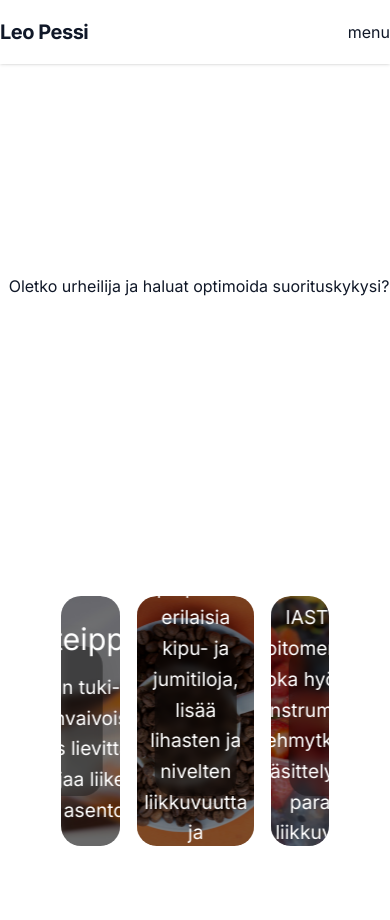
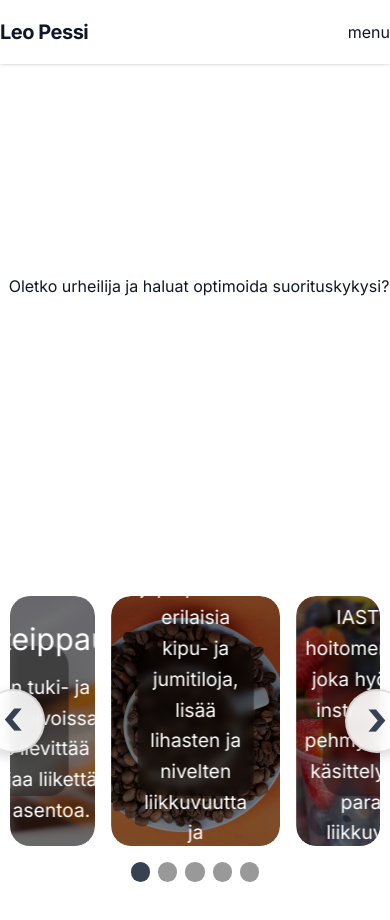
Before and after one commit to J-Laine/leo_ns, a Next.js app: page / in a window 390 px wide. Shown: the top 920 px of the page. Built offline with nearby package versions, Linux system fonts and the light colour scheme.

Commit message:
Refactor ServiceCarousel buttons and styles; improve dark mode support and enhance button interactions

```diff
--- a/src/components/Carousel/ServiceCarousel.tsx
+++ b/src/components/Carousel/ServiceCarousel.tsx
@@ -133,7 +133,6 @@ export default function ServiceCarousel() {
           disabled={prevDisabled}
           aria-label="Previous slide"
         >
-          ←
         </button>
 
         {/* Main carousel */}
@@ -170,7 +169,6 @@ export default function ServiceCarousel() {
           disabled={nextDisabled}
           aria-label="Next slide"
         >
-          →
         </button>
       </div>
 
--- a/src/css/ServiceCarousel.module.css
+++ b/src/css/ServiceCarousel.module.css
@@ -1,5 +1,5 @@
 .embla {
-  overflow: hidden;
+  /*overflow: hidden;*/
   width: 100%;
   max-width: 95%;
   margin: 0 auto;
@@ -18,7 +18,6 @@
   width: 100%;
   flex-grow: 1;
   border-radius: 20px;
-  /* Prevent layout shifts */
   contain: layout;
 }
 
@@ -28,29 +27,16 @@
   border-radius: 40px;
   gap: 1rem;
   padding: 0 1rem;
-  /* Add GPU acceleration */
   transform: translate3d(0, 0, 0);
   will-change: transform;
-  /* Prevent layout shifts during movement */
   contain: layout;
-}
-
-.embla__slide-bg {
-  position: absolute;
-  top: 0;
-  left: 0;
-  width: 100%;
-  height: 100%;
-  background-size: cover;
-  background-position: center;
-  filter: brightness(0.5);
 }
 
 .embla__text-overlay {
   position: absolute;
   max-width: 69%;
   max-height: 60%;
-  height : 100%;
+  height: 100%;
   width: 100%;
   top: 50%;
   left: 50%;
@@ -79,8 +65,6 @@
   line-height: 1.6;
 }
 
-/* parallax effect */
-
 .embla__slide {
   flex: 0 0 100%;
   max-width: 50%;
@@ -89,23 +73,19 @@
   height: 400px;
   border-radius: 40px;
   overflow: hidden;
-  /* Add GPU acceleration for smooth movement */
   transform: translate3d(0, 0, 0);
   will-change: transform;
   backface-visibility: hidden;
-  /* contain: layout style paint; */
 }
 
-/* Add these new parallax classes */
 .embla__parallax {
-  border-radius: 40px; /* Match slide border radius */
+  border-radius: 40px;
   height: 100%;
   overflow: hidden;
   position: absolute;
   top: 0;
   left: 0;
   width: 100%;
-  /* Ensure proper layering*/
   contain: layout style paint;
   isolation: isolate;
 }
@@ -116,7 +96,6 @@
   width: 100%;
   display: flex;
   justify-content: center;
-  /* Smooth transforms */
   will-change: transform;
   transform: translate3d(0, 0, 0);
   backface-visibility: hidden;
@@ -129,49 +108,83 @@
   height: 100%;
   filter: brightness(0.5);
   backface-visibility: hidden;
-  /* Ensure image stays centered */
   transform: translateZ(0) scale(1.2);
 }
 
 /* Button styling */
 .embla__button {
-  background: rgba(255, 255, 255, 0.2);
-  border: none;
+  position: absolute;
+  top: 50%;
+  transform: translateY(-50%);;
+  background: rgba(255, 255, 255, 0.9);
+  border: 2px  solid rgba(0, 0, 0, 0.1);
   border-radius: 50%;
-  width: 3rem;
-  height: 3rem;
-  color: white;
-  font-size: 1.5rem;
+  width: 4rem;
+  height: 4rem;
+  color: #374151;
+  font-size: 1.2rem;
+  font-weight: bold;
   cursor: pointer;
-  z-index: 2;
-  position: relative;
-  backdrop-filter: blur(4px);
+  z-index: 10;
   display: flex;
   align-items: center;
   justify-content: center;
-  transition: background-color 0.3s, transform 0.2s;
+  transition: all 0.3s ease;
+  box-shadow: 0 4px 12px rgba(0, 0, 0, 0.15);
+  backdrop-filter: blur(8px);
 }
 
 .embla__button:hover {
-  background: rgba(255, 255, 255, 0.3);
-  transform: scale(1.1);
+  background: rgba(255, 255, 255, 1);
+  border-color: rgba(0, 0, 0, 0.2);
+  transform: translateY(-50%) scale(1.1);
+  box-shadow: 0 6px 20px rgba(0, 0, 0, 0.25);
 }
 
 .embla__button:disabled {
-  opacity: 0.3;
+  opacity: 0.4;
   cursor: not-allowed;
-  transform: none;
+  transform: translateY(-50%) scale(0.9);
 }
 
 .embla__button_prev {
-  margin-right: 1rem;
+  left: -1.8rem;
 }
 
 .embla__button_next {
-  margin-left: 1rem;
+  right: -1.8rem;
 }
 
-/* Dot indicators styling */
+/* Dark mode for buttons */
+:global(.dark) .embla__button {
+  background: rgb(24, 24, 27);
+  border-color: rgba(255, 255, 255, 0.2);
+  color: #e5e7eb;
+}
+
+:global(.dark) .embla__button:hover {
+  background: rgba(0, 0, 0, 0.9);
+  border-color: rgba(255, 255, 255, 0.3);
+  box-shadow: 0 6px 20px rgba(255, 255, 255, 0.1);
+}
+
+/* Better arrow symbols */
+.embla__button_prev::before {
+  content: "‹";
+  font-size: 3rem;
+  line-height: 1;
+  transform: translateY(-4px);
+;
+}
+
+.embla__button_next::before {
+  content: "›";
+  font-size: 3rem;
+  line-height: 1;
+  transform: translateY(-3px);
+}
+
+/* Dot indicators */
 .embla__dots {
   display: flex;
   justify-content: center;
@@ -184,39 +197,52 @@
   width: 1.2rem;
   height: 1.2rem;
   border-radius: 50%;
-  background: rgba(255, 255, 255, 0.3);
+  background: rgba(0, 0, 0, 0.4); /* Default for light mode */
   border: none;
   cursor: pointer;
   transition: background 0.3s, transform 0.2s;
 }
 
 .embla__dot:hover {
+  background: rgba(0, 0, 0, 0.6);
   transform: scale(1.3);
 }
 
 .embla__dot--selected {
+  background: #374151;
+}
+
+:global(.dark) .embla__dot {
+  background: rgba(255, 255, 255, 0.4);
+}
+
+:global(.dark) .embla__dot:hover {
+  background: rgba(255, 255, 255, 0.6);
+}
+
+:global(.dark) .embla__dot--selected {
   background: white;
 }
 
-/* Media queries for responsive sizing */
+/* Media queries */
 @media (max-width: 768px) {
   .embla__slide {
     height: 350px;
-    border-radius: 30px; /* Adjust for smaller screens */
+    border-radius: 30px;
   }
 
   .embla__parallax {
-    border-radius: 30px; /* Match slide border radius */
+    border-radius: 30px;
   }
 }
 
 @media (max-width: 480px) {
   .embla__slide {
     height: 250px;
-    border-radius: 20px; /* Adjust for mobile */
+    border-radius: 20px;
   }
 
   .embla__parallax {
-    border-radius: 20px; /* Match slide border radius */
+    border-radius: 20px;
   }
 }
```
